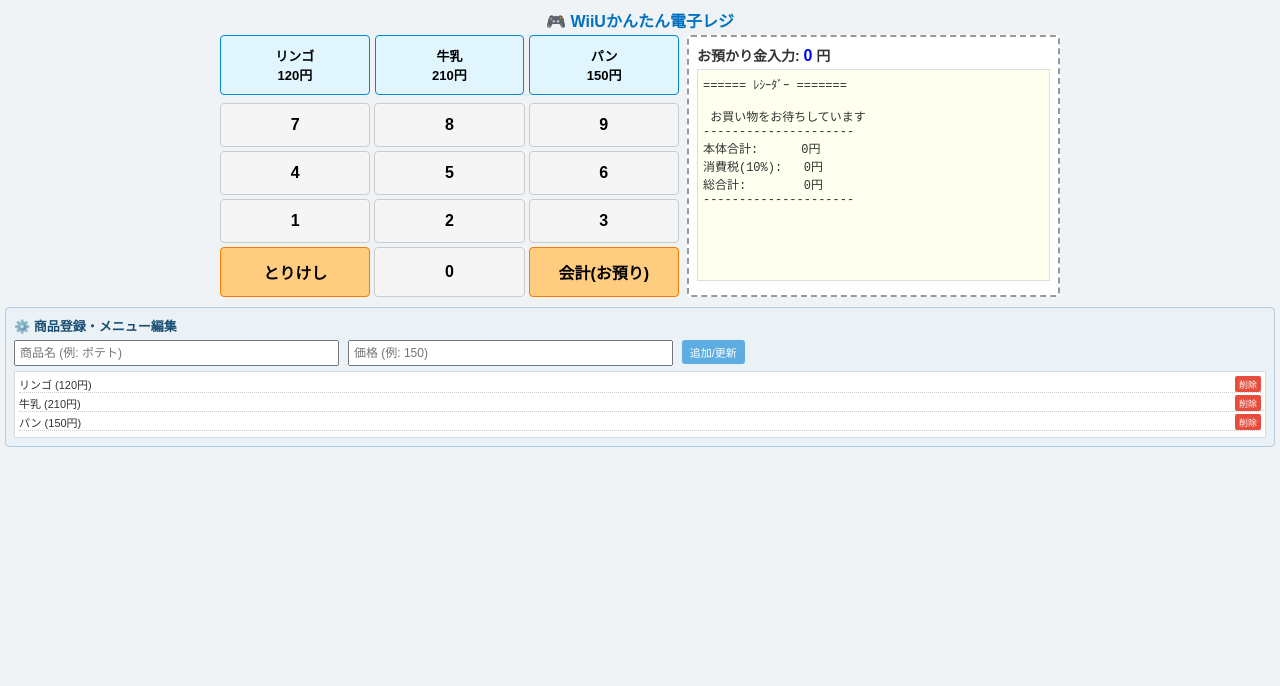
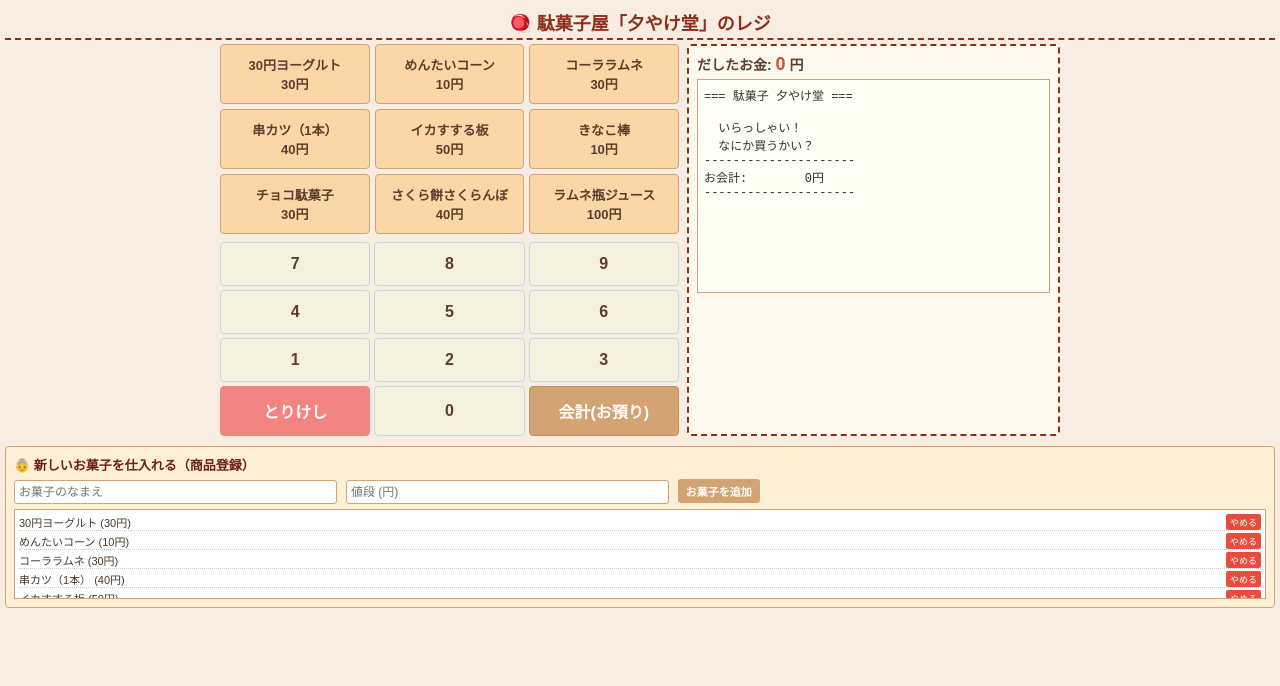
Before and after one commit to dssdsfd186/REGI, a plain HTML site: page index.html in a window 1280 px wide. Drawn offline with Linux system fonts and the light colour scheme.

Commit message:
index.html

```diff
--- a/index.html
+++ b/index.html
@@ -3,22 +3,24 @@
 <head>
 <meta charset="UTF-8">
 <meta name="viewport" content="width=device-width, initial-scale=1.0, user-scalable=no">
-<title>超軽量レジスター for WiiU</title>
+<title>夕やけ堂 レジスター</title>
 <style>
-  /* Wii UのGamePad画面幅（横854px / 縦480px）に最適化 */
+  /* Wii UのGamePad（横854px / 縦480px）に最適化 */
   body {
-    font-family: sans-serif;
+    font-family: "Hiragino Kaku Gothic ProN", "ヒラギノ角ゴ ProN W3", Meiryo, sans-serif;
     margin: 0;
     padding: 5px;
-    background-color: #f0f3f5;
-    color: #333;
+    background-color: #f7ede2; /* レトロな暖かい紙の色 */
+    color: #4a3728; /* レトロな濃い茶色 */
     font-size: 14px;
   }
   h1 {
-    font-size: 16px;
-    margin: 3px 0;
+    font-size: 18px;
+    margin: 4px 0;
     text-align: center;
-    color: #0070c0;
+    color: #8c2f1b; /* 駄菓子屋ののれん風の赤茶色 */
+    border-bottom: 2px dashed #8c2f1b;
+    padding-bottom: 3px;
   }
   .container {
     display: flex;
@@ -33,8 +35,8 @@
   /* 右側：計算結果・レシート表示 */
   .right-panel {
     flex: 1;
-    background-color: #fff;
-    border: 2px dashed #999;
+    background-color: #fffaf0;
+    border: 2px dashed #8c2f1b;
     padding: 8px;
     border-radius: 4px;
   }
@@ -46,17 +48,18 @@
     margin-bottom: 8px;
   }
   .btn-item {
-    background-color: #e1f5fe;
-    border: 1px solid #0288d1;
+    background-color: #fbd6a6; /* 駄菓子のパッケージ風 */
+    border: 1px solid #d4a373;
     border-radius: 4px;
-    padding: 10px 4px;
+    padding: 10px 2px;
     font-size: 13px;
     font-weight: bold;
+    color: #5c3d2e;
     cursor: pointer;
     text-align: center;
   }
   .btn-item:active {
-    background-color: #b3e5fc;
+    background-color: #e29578;
   }
   /* 電卓風テンキー */
   .keypad {
@@ -65,8 +68,9 @@
     gap: 4px;
   }
   .btn-key {
-    background-color: #f5f5f5;
-    border: 1px solid #ccc;
+    background-color: #f4f1de;
+    border: 1px solid #cbd5e1;
+    color: #5c3d2e;
     padding: 12px;
     font-size: 16px;
     font-weight: bold;
@@ -74,55 +78,62 @@
     cursor: pointer;
   }
   .btn-key:active {
-    background-color: #ddd;
+    background-color: #e0dcc5;
   }
   .btn-action {
-    background-color: #ffcc80;
-    border-color: #f57c00;
+    background-color: #f28482;
+    border-color: #f28482;
+    color: #fff;
   }
   .btn-action:active {
-    background-color: #ffe0b2;
+    background-color: #e56b6f;
   }
   /* レシート表示部 */
   .receipt-box {
-    background: #fffff0;
-    border: 1px solid #ddd;
-    padding: 5px;
+    background: #fffff6;
+    border: 1px solid #d4a373;
+    padding: 6px;
     min-height: 200px;
     max-height: 310px;
     overflow-y: auto;
     font-family: monospace;
     font-size: 12px;
     white-space: pre-wrap;
+    color: #333;
   }
   /* 商品マスタ編集エリア（最下部） */
   .master-panel {
     margin-top: 10px;
-    background: #eaf2f8;
+    background: #fdf0d5;
     padding: 8px;
     border-radius: 4px;
-    border: 1px solid #b2cbe0;
+    border: 1px solid #d4a373;
   }
   .master-title {
     font-size: 13px;
     font-weight: bold;
     margin-bottom: 5px;
-    color: #1b4f72;
+    color: #6f1d1b;
   }
   .master-inputs input {
     font-size: 12px;
     padding: 4px;
     width: 25%;
     margin-right: 5px;
+    border: 1px solid #d4a373;
+    border-radius: 3px;
   }
   .btn-sub {
     font-size: 11px;
     padding: 4px 8px;
-    background: #5dade2;
+    background: #70e000;
+    color: #38b000;
+    background-color: #d4a373;
     color: white;
     border: none;
     border-radius: 3px;
     cursor: pointer;
+    font-weight: bold;
   }
   /* リスト削除用 */
   .master-list {
@@ -132,7 +143,7 @@
     overflow-y: auto;
     background: #fff;
     padding: 4px;
-    border: 1px solid #ddd;
+    border: 1px solid #d4a373;
   }
   .master-item {
     display: flex;
@@ -152,13 +163,13 @@
 </head>
 <body>
 
-<h1>🎮 WiiUかんたん電子レジ</h1>
+<h1>🪀 駄菓子屋「夕やけ堂」のレジ</h1>
 
 <div class="container">
 
   <!-- 左：入力パネル -->
   <div class="left-panel">
-    <!-- 商品ボタン（動的に追加されます） -->
+    <!-- 商品ボタン -->
     <div class="items-grid" id="items-grid"></div>
 
     <!-- 金額入力用キーパッド -->
@@ -174,41 +185,46 @@
       <button class="btn-key" onclick="pressNum(3)">3</button>
       <button class="btn-key btn-action" onclick="clearCart()">とりけし</button>
       <button class="btn-key" onclick="pressNum(0)">0</button>
-      <button class="btn-key btn-action" onclick="calcTotal()">会計(お預り)</button>
+      <button class="btn-key btn-action" style="background-color: #d4a373; border-color: #c29262;" onclick="calcTotal()">会計(お預り)</button>
     </div>
   </div>
 
   <!-- 右：レシート・小計パネル -->
   <div class="right-panel">
-    <div style="font-weight: bold; margin-bottom: 4px;">お預かり金入力: <span id="input-cash" style="color:blue; font-size:16px;">0</span> 円</div>
-    <div class="receipt-box" id="receipt">ここにレシートが表示されます</div>
+    <div style="font-weight: bold; margin-bottom: 4px; color: #5c3d2e;">だしたお金: <span id="input-cash" style="color:#d94e34; font-size:18px;">0</span> 円</div>
+    <div class="receipt-box" id="receipt">いらっしゃい！<br>ほしい駄菓子をタップしてね。</div>
   </div>
 
 </div>
 
-<!-- 下：商品マスタ登録・編集（軽量JavaScriptで動作） -->
+<!-- 下：商品登録（駄菓子追加） -->
 <div class="master-panel">
-  <div class="master-title">⚙️ 商品登録・メニュー編集</div>
+  <div class="master-title">👵 新しいお菓子を仕入れる（商品登録）</div>
   <div class="master-inputs">
-    <input type="text" id="new-name" placeholder="商品名 (例: ポテト)">
-    <input type="number" id="new-price" placeholder="価格 (例: 150)">
-    <button class="btn-sub" onclick="addItem()">追加/更新</button>
+    <input type="text" id="new-name" placeholder="お菓子のなまえ">
+    <input type="number" id="new-price" placeholder="値段 (円)">
+    <button class="btn-sub" onclick="addItem()">お菓子を追加</button>
   </div>
   <div class="master-list" id="master-list"></div>
 </div>
 
 <script>
-  // 初期商品データ（Wii Uのメモリに優しい超シンプルな配列）
+  // 駄菓子屋風の初期お菓子データ（Wii U用超軽量配列）
   var products = [
-    { name: "リンゴ", price: 120 },
-    { name: "牛乳", price: 210 },
-    { name: "パン", price: 150 }
+    { name: "30円ヨーグルト", price: 30 },
+    { name: "めんたいコーン", price: 10 },
+    { name: "コーララムネ", price: 30 },
+    { name: "串カツ（1本）", price: 40 },
+    { name: "イカすする板", price: 50 },
+    { name: "きなこ棒", price: 10 },
+    { name: "チョコ駄菓子", price: 30 },
+    { name: "さくら餅さくらんぼ", price: 40 },
+    { name: "ラムネ瓶ジュース", price: 100 }
   ];
 
   var cart = [];
-  var currentInputCash = ""; // テンキーで入力中のお預かり金額
+  var currentInputCash = ""; // テンキー入力
 
-  // 画面の更新処理（重いDOM操作を避け、シンプルなinnerHTML書き換えで実行）
   function renderAll() {
     // 1. 商品ボタンの生成
     var gridHtml = "";
@@ -222,7 +238,7 @@
     var listHtml = "";
     for (var i = 0; i < products.length; i++) {
       listHtml += '<div class="master-item"><span>' + products[i].name + ' (' + products[i].price + '円)</span>' +
-                  '<button class="btn-del" onclick="deleteItem(' + i + ')">削除</button></div>';
+                  '<button class="btn-del" onclick="deleteItem(' + i + ')">やめる</button></div>';
     }
     document.getElementById("master-list").innerHTML = listHtml;
 
@@ -232,7 +248,6 @@
   // カートに商品を追加
   function addToCart(index) {
     var p = products[index];
-    // すでにカートにあれば個数を増やす
     var found = false;
     for (var i = 0; i < cart.length; i++) {
       if (cart[i].name === p.name) {
@@ -247,13 +262,13 @@
     updateReceipt();
   }
 
-  // レシート・金額計算の表示更新
+  // レシート・金額計算の表示更新（駄菓子屋仕様：すべて税込表示が基本）
   function updateReceipt() {
     var total = 0;
-    var receiptText = "====== ﾚｼｰﾀﾞｰ =======\n\n";
+    var receiptText = "=== 駄菓子 夕やけ堂 ===\n\n";
 
     if (cart.length === 0) {
-      receiptText += " お買い物をお待ちしています\n";
+      receiptText += "  いらっしゃい！\n  なにか買うかい？\n";
     } else {
       for (var i = 0; i < cart.length; i++) {
         var subTotal = cart[i].price * cart[i].qty;
@@ -263,18 +278,14 @@
       }
     }
 
-    var tax = Math.floor(total * 0.1);
-    var grandTotal = total + tax;
-
+    // 駄菓子屋は基本的に「税込（内税表記）」が多いため、消費税別の表記はせずシンプルに合計金額にします
     receiptText += "---------------------\n";
-    receiptText += "本体合計:      " + total + "円\n";
-    receiptText += "消費税(10%):   " + tax + "円\n";
-    receiptText += "総合計:        " + grandTotal + "円\n";
+    receiptText += "お会計:        " + total + "円\n";
     receiptText += "---------------------\n";
 
     document.getElementById("receipt").innerText = receiptText;
     document.getElementById("input-cash").innerText = currentInputCash || "0";
-    return grandTotal;
+    return total;
   }
 
   // テンキー入力
@@ -295,28 +306,32 @@
     var grandTotal = updateReceipt();
     var cash = parseInt(currentInputCash, 10) || 0;
 
+    if (cart.length === 0) {
+      alert("お菓子が選ばれていないよ！");
+      return;
+    }
+
     if (cash < grandTotal) {
-      alert("お預かり金が足りません！");
+      alert("お金が足りないよ！おじいちゃん困っちゃうな。");
       return;
     }
 
     var change = cash - grandTotal;
     var receiptText = document.getElementById("receipt").innerText;
 
-    // レシートにお預かりとお釣りを追記
-    receiptText += "お預かり:      " + cash + "円\n";
-    receiptText += "お釣り:        " + change + "円\n";
+    receiptText += "だしたお金:    " + cash + "円\n";
+    receiptText += "おつり:        " + change + "円\n";
     receiptText += "=====================\n";
-    receiptText += "  ありがとうございました！\n";
+    receiptText += "  またおいで！気をつけて帰るんだよ。\n";
 
     document.getElementById("receipt").innerText = receiptText;
 
-    // 会計が終わったら次の入力に備えて初期化
+    // 次のお客さんに備えて初期化
     cart = [];
     currentInputCash = "";
   }
 
-  // 商品の追加・更新
+  // お菓子の追加
   function addItem() {
     var nameInput = document.getElementById("new-name");
     var priceInput = document.getElementById("new-price");
@@ -324,11 +339,10 @@
     var price = parseInt(priceInput.value, 10);
 
     if (!name || isNaN(price)) {
-      alert("正しい名前と価格を入力してください");
+      alert("お菓子のなまえと値段をちゃんと入れてね");
       return;
     }
 
-    // 重複チェック（あれば上書き、なければ新規追加）
     var exists = false;
     for (var i = 0; i < products.length; i++) {
       if (products[i].name === name) {
@@ -341,19 +355,18 @@
       products.push({ name: name, price: price });
     }
 
-    // 入力欄を空にして再描画
     nameInput.value = "";
     priceInput.value = "";
     renderAll();
   }
 
-  // 商品の削除
+  // お菓子の削除
   function deleteItem(index) {
     products.splice(index, 1);
     renderAll();
   }
 
-  // 起動時の初期レンダリング
+  // 初期起動
   renderAll();
 </script>
 
```
